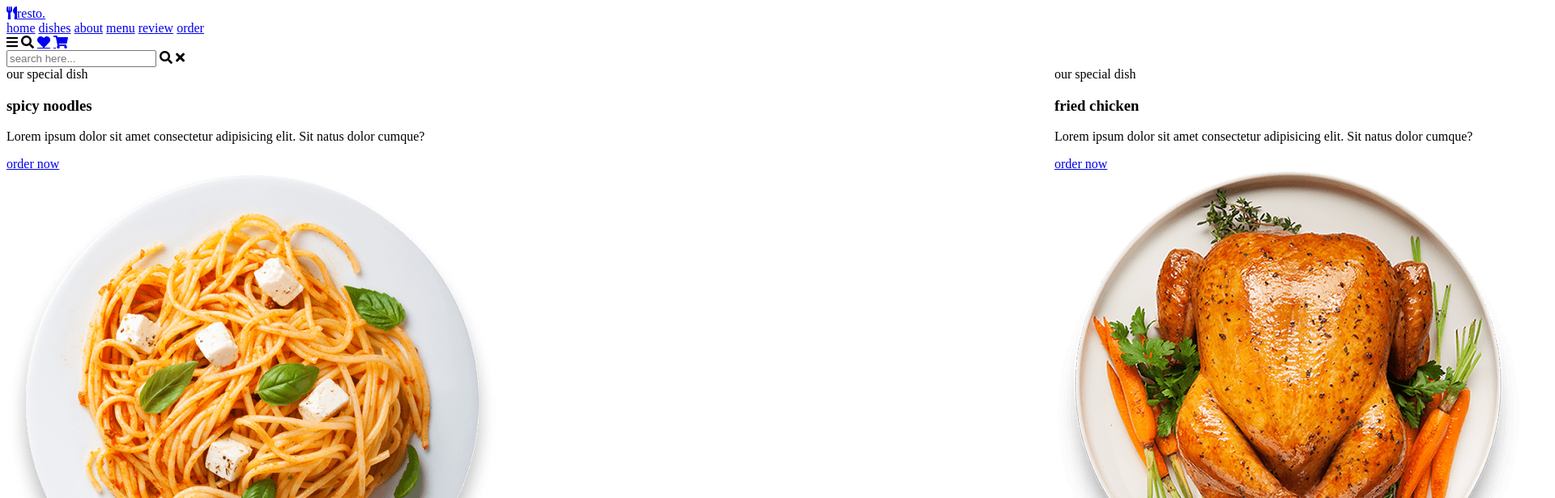
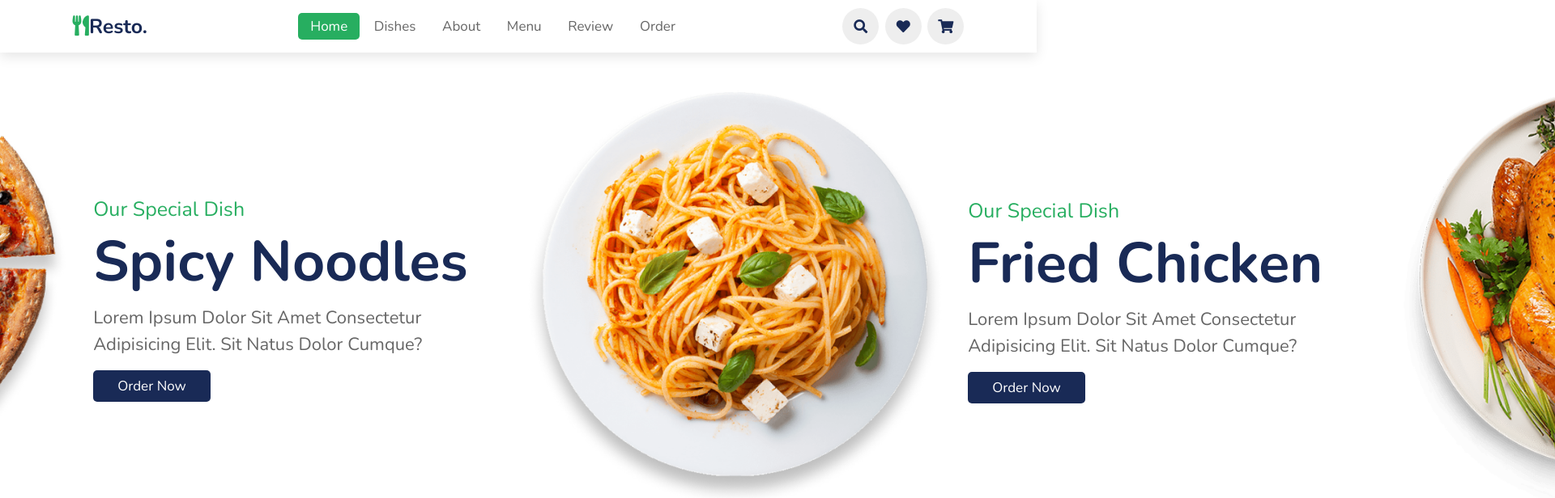
Before and after one commit to SalmaEsmail/Resto, a plain HTML site: page index.html in a window 1280 px wide. Shown: the top 616 px of the page at 81% size, 1920 px wide, since content can reach past the window. Drawn offline with nearby package versions, Linux system fonts and the light colour scheme.

Commit message:
Update index.html

```diff
--- a/index.html
+++ b/index.html
@@ -12,7 +12,7 @@
     <link rel="stylesheet" href="https://cdnjs.cloudflare.com/ajax/libs/font-awesome/5.15.3/css/all.min.css">
 
     <!-- custom css file link  -->
-    <link rel="stylesheet" href="style.css">
+    <link rel="stylesheet" href="ctyle.css">
 
 </head>
 <body>
```
